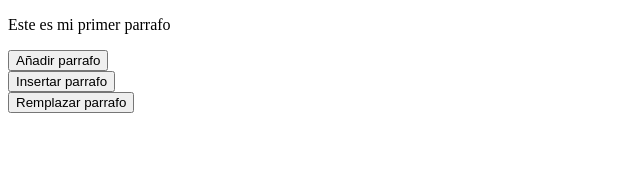
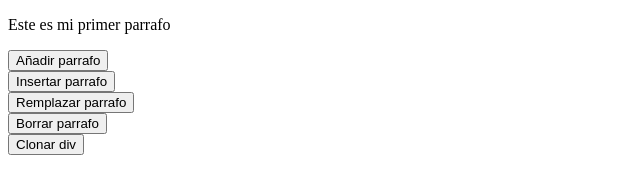
Before and after one commit to bryanStv/EntornoCliente-1, a plain HTML site: page DOM2/index.html in a window 1280 px wide. Shown: the whole page, without its empty margins (0-640 px from the left). Drawn offline with Linux system fonts and the light colour scheme.

Commit message:
Ejercicio 1 DOM Finalizado

```diff
--- a/DOM2/index.html
+++ b/DOM2/index.html
@@ -13,6 +13,8 @@
 
     <button onclick="AddParrafo()">Añadir parrafo</button> <br>
     <button onclick="insertParrafo()">Insertar parrafo</button> <br>
-    <button onclick="remplazarParrafo()">Remplazar parrafo</button>
+    <button onclick="remplazarParrafo()">Remplazar parrafo</button> <br>
+    <button onclick="borrarParrafo()">Borrar parrafo</button> <br>
+    <button onclick="clonarDiv()">Clonar div</button>
 </body>
 </html>
--- a/DOM2/js/ej1.js
+++ b/DOM2/js/ej1.js
@@ -23,3 +23,19 @@ function remplazarParrafo(){
         parrafoPrimerHijo.replaceWith(newParrafo);
     }
 }
+
+function borrarParrafo(){
+    let parent = document.getElementById('ej-aCh');
+    let parrafoPrimerHijo = parent.getElementsByTagName('p')[1];
+
+    if(parrafoPrimerHijo){
+        parent.removeChild(parrafoPrimerHijo);
+    }
+}
+
+function clonarDiv(){
+    let element = document.getElementById('ej-aCh');
+    let copia = element.cloneNode(true);
+
+    element.appendChild(copia);
+}
```
